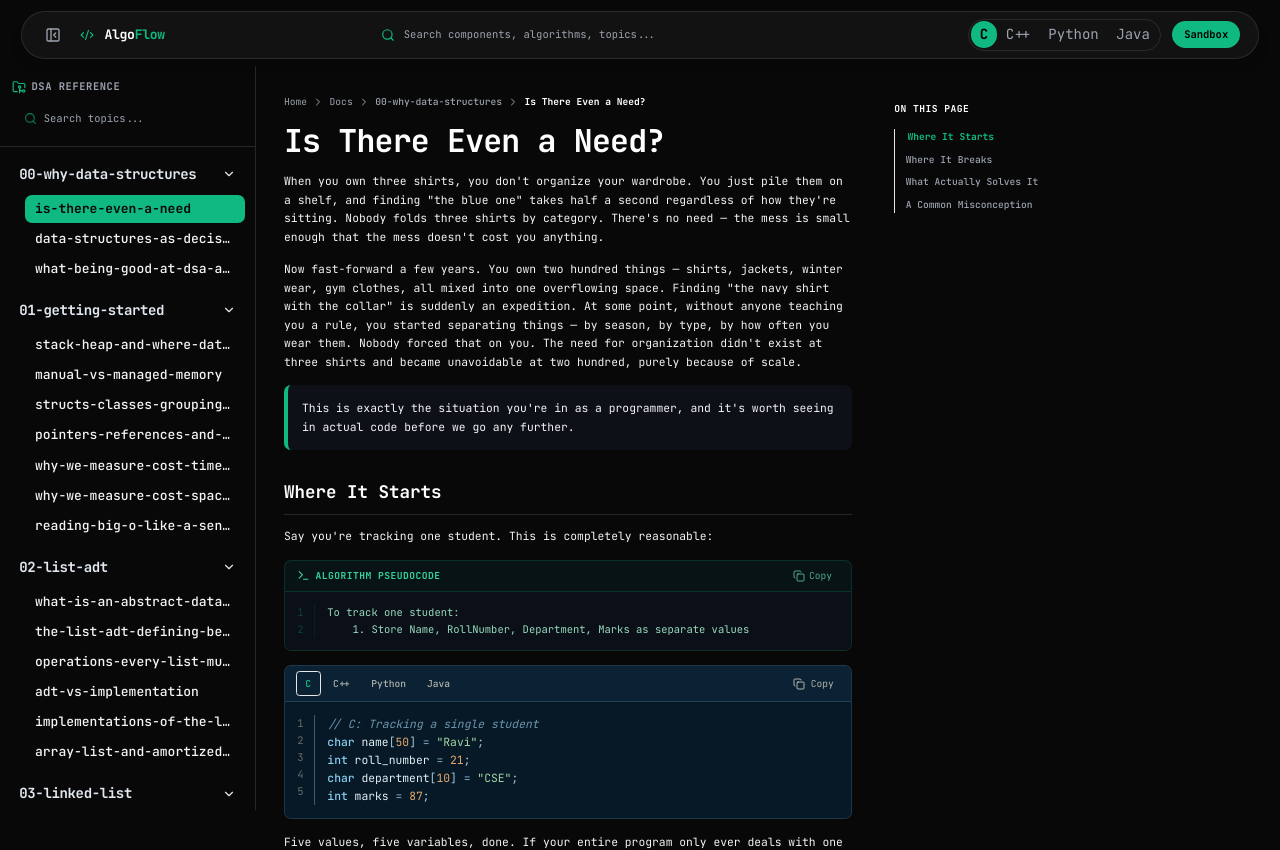
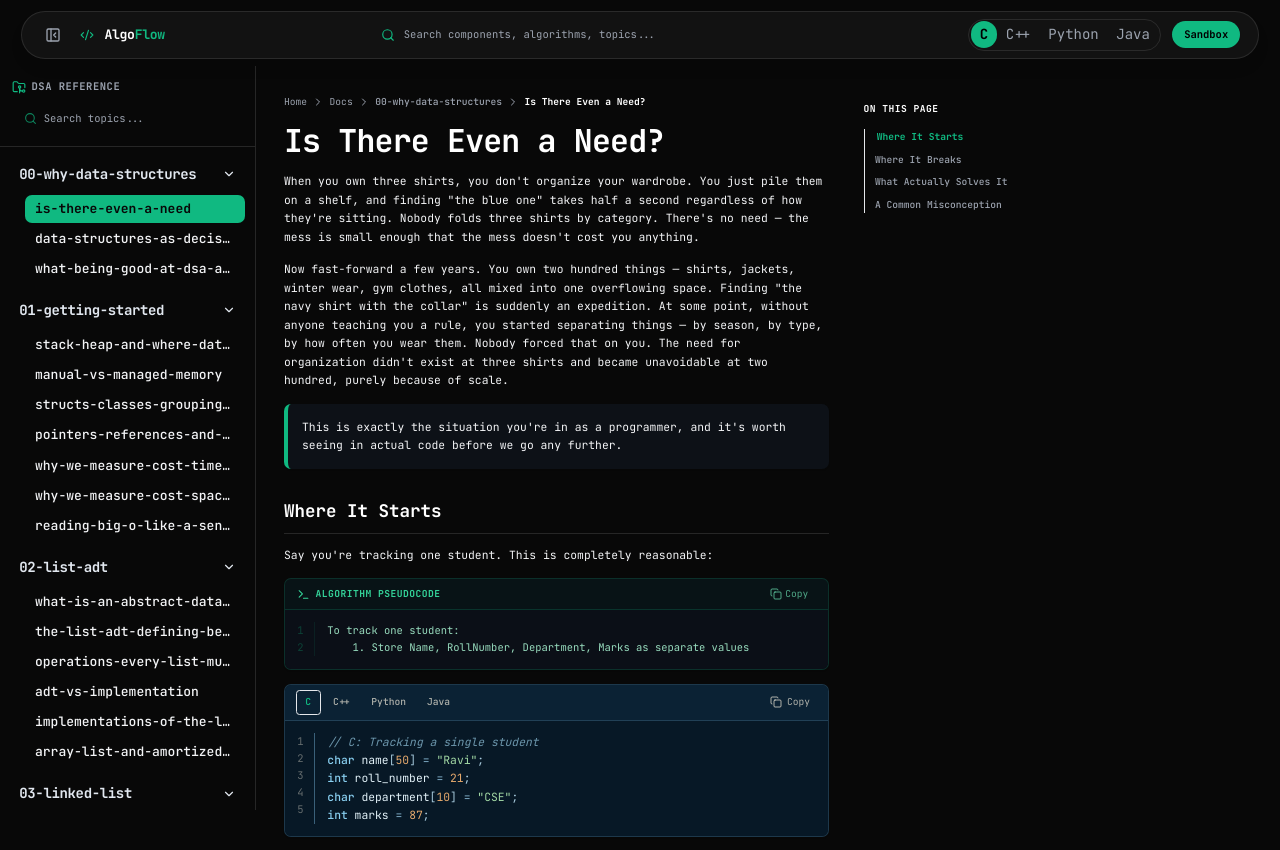
Before and after one commit to 0monish0/AlgoFLOW, a React (Vite) app: page /docs/is-there-even-a-need in a window 1280 px wide. Shown: the top 850 px of the page. Built offline with nearby package versions, Linux system fonts and the light colour scheme; the HTML template or start-up script is replaced by a standard one.

Commit message:
expand visual media size rightwards while preserving left alignment

```diff
--- a/src/components/layout/DocsShell.jsx
+++ b/src/components/layout/DocsShell.jsx
@@ -52,7 +52,7 @@ export const DocsShell = () => {
         )}
 
         {/* Center + Right Content Area */}
-        <main className="flex-1 min-w-0 py-8 pl-4 sm:pl-6 lg:pl-8 pr-6 sm:pr-8 lg:pr-12 2xl:pr-16">
+        <main className="flex-1 min-w-0 py-8 pl-4 sm:pl-6 lg:pl-8 pr-3 sm:pr-4 lg:pr-6 2xl:pr-8">
           <Outlet />
         </main>
       </div>
--- a/src/components/layout/TocRail.jsx
+++ b/src/components/layout/TocRail.jsx
@@ -40,7 +40,7 @@ export const TocRail = ({ sections = [], slug, title, customGif, media, isCollap
   return (
     <aside
       className={`hidden xl:block shrink-0 font-mono select-none sticky top-16 h-[calc(100vh-4rem)] self-start overflow-y-auto pl-4 2xl:pl-6 pr-0 py-2 z-20 transition-[width] duration-300 ease-[cubic-bezier(0.16,1,0.3,1)] ${
-        isCollapsed ? 'w-full xl:w-[30%]' : 'w-full xl:w-[37.5%]'
+        isCollapsed ? 'w-full xl:w-[35%]' : 'w-full xl:w-[42%]'
       }`}
     >
       {/* On This Page TOC Section */}
--- a/src/pages/DocsPage.jsx
+++ b/src/pages/DocsPage.jsx
@@ -30,11 +30,11 @@ export const DocsPage = () => {
   }
 
   return (
-    <div className="w-full flex items-start justify-between gap-8 2xl:gap-12">
-      {/* Main Document Body (70% when collapsed, 62.5% of remaining when sidebar open) */}
+    <div className="w-full flex items-start justify-between gap-6 2xl:gap-8">
+      {/* Main Document Body */}
       <article
         className={`w-full min-w-0 font-mono transition-[width] duration-300 ease-[cubic-bezier(0.16,1,0.3,1)] ${
-          isCollapsed ? 'xl:w-[70%]' : 'xl:w-[62.5%]'
+          isCollapsed ? 'xl:w-[65%]' : 'xl:w-[58%]'
         }`}
       >
         {/* Breadcrumb Navigation */}
```
